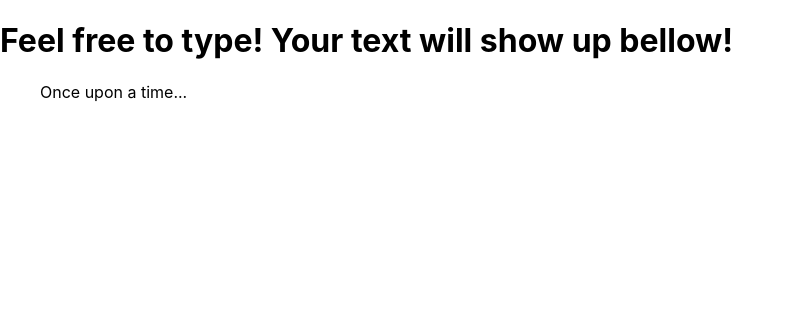
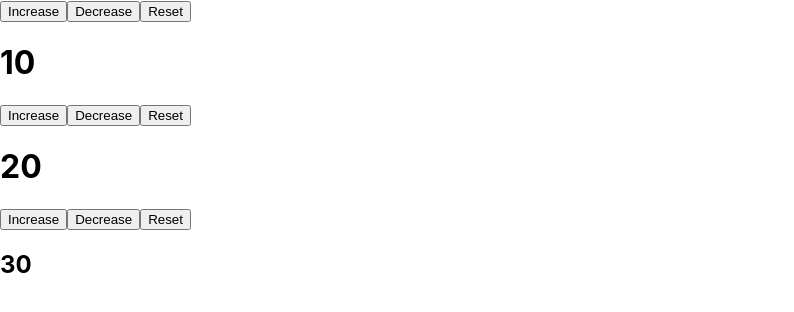
Before and after one commit to ducchungtx/react-hooks-learn, a React (Create React App) app: page / in a window 1280 px wide. Shown: the top 312 px of the page, without its empty margins (0-794 px from the left). Built offline with nearby package versions, Linux system fonts and the light colour scheme.

Commit message:
Custom Hook Counter

```diff
--- a/src/App.js
+++ b/src/App.js
@@ -1,34 +1,51 @@
-import React, { useState, useEffect } from 'react';
+import React, { useState } from 'react';
 import './App.css';
 
-function App() {
-  const userText = useKeyPress('Once upon a time...');
+function useCounter(startingValue) {
+  const [count, setCount] = useState(startingValue);
+  const handleIncrease = () => setCount(count + 1);
+  const handleDecrease= () => setCount(count - 1);
+  const handleReset = () => setCount(0);
+  return {
+    handleIncrease,
+    handleDecrease,
+    handleReset,
+    count
+  }
+}
+
+function Display(props) {
+  const { count, handleDecrease, handleIncrease, handleReset } = useCounter(props.start);
   return(
     <div>
-      <h1>Feel free to type! Your text will show up bellow!</h1>
-      <blockquote>
-        { userText }
-      </blockquote>
+      <button onClick={handleIncrease}>Increase</button>
+      <button onClick={handleDecrease}>Decrease</button>
+      <button onClick={handleReset}>Reset</button>
+      <h1>{count}</h1>
     </div>
   )
 }
 
-function useKeyPress(startingValue) {
-  const [userText, setUserText] = useState(startingValue);
-  function handUserKeyPress(event) {
-    const { key, keyCode } = event;
-    if(keyCode === 32 || (keyCode >= 65 && keyCode <= 90)) {
-      setUserText(`${userText}${key}`)
-    }
-  }
-  // Component lifecycle
-  useEffect(() => {
-    window.addEventListener('keydown', handUserKeyPress)
-    return () => {
-      window.removeEventListener('keydown', handUserKeyPress)
-    }
-  })
-  return userText;
+function FancyDisplay(props) {
+  const { count, handleDecrease, handleIncrease, handleReset } = useCounter(props.start);
+  return(
+    <section>
+      <button onClick={handleIncrease}>Increase</button>
+      <button onClick={handleDecrease}>Decrease</button>
+      <button onClick={handleReset}>Reset</button>
+      <h2>{count}</h2>
+    </section>
+  )
+}
+
+function App() {
+  return(
+    <div>
+      <Display start={10} />
+      <Display start={20} />
+      <FancyDisplay start={30}/>
+    </div>
+  )
 }
 
 export default App;
```
